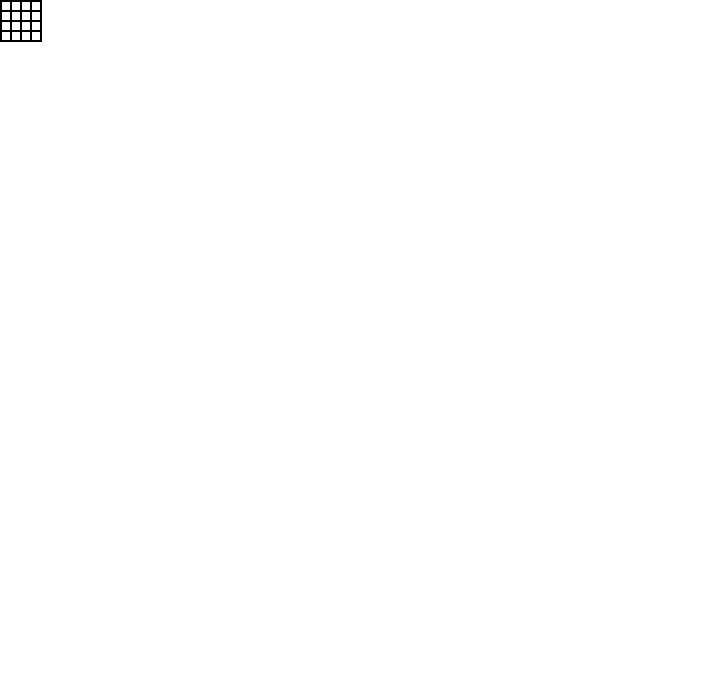
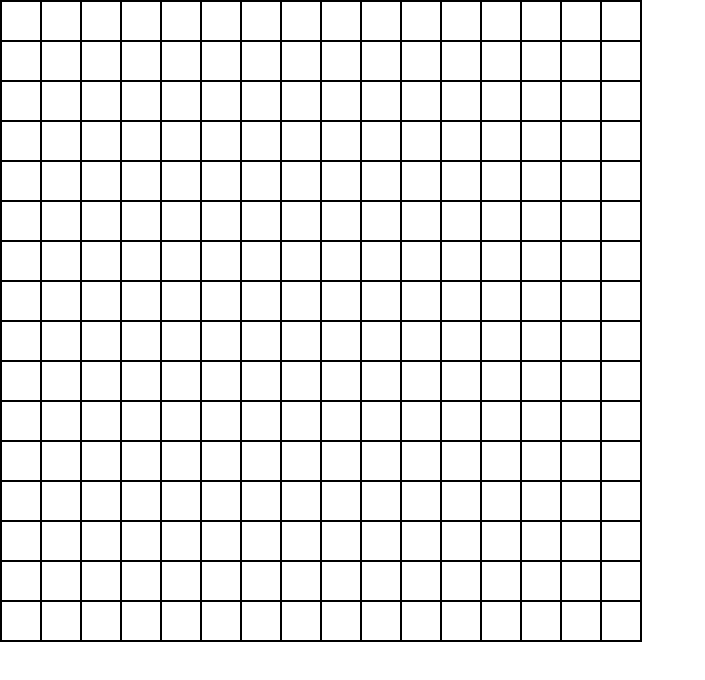
Before and after one commit to eduardoreyes007351208/odin-etch-a-sketch, a plain HTML site: page index.html in a window 1280 px wide. Shown: the whole page, without its empty margins (0-705 px from the left). Drawn offline with Linux system fonts and the light colour scheme.

Commit message:
feat: Create function to fill in squares black
Create function that colors the square black when
hovered over. Also changed the size of the grid and
of the individual squares.

```diff
--- a/script.js
+++ b/script.js
@@ -4,14 +4,22 @@ const gridContainer = document.querySelector('#gridContainer')
 let createSquares = () => {
 
     let i = 0;
-    while (i < (16)) {
+    while (i < (16*16)) {
         let gridSquare = document.createElement('div')
-        gridSquare.setAttribute('style', 'width: 10px; height: 10px; border: 1px solid black; flex-basis: 10px')
+        gridSquare.classList.add('squares')
+        gridSquare.setAttribute('style', 'width: 40px; height: 40px; flex-basis: 40px; border: 1px solid black')
         gridContainer.appendChild(gridSquare)
         console.log(i)
         i++
     }
 }
 
+createSquares()
+const grids = document.querySelectorAll('.squares')
 
-createSquares()
+grids.forEach((square) => {
+
+    square.addEventListener('mouseover', () => {
+        square.style.background = 'black'
+    })
+})
--- a/styles.css
+++ b/styles.css
@@ -7,8 +7,8 @@
     display: flex;
     flex-wrap: wrap;
     border: 1px solid black;
-    width: 42px;
-    height: 42px;
+    width: 642px;
+    height: 642px;
 
 }
 
```
